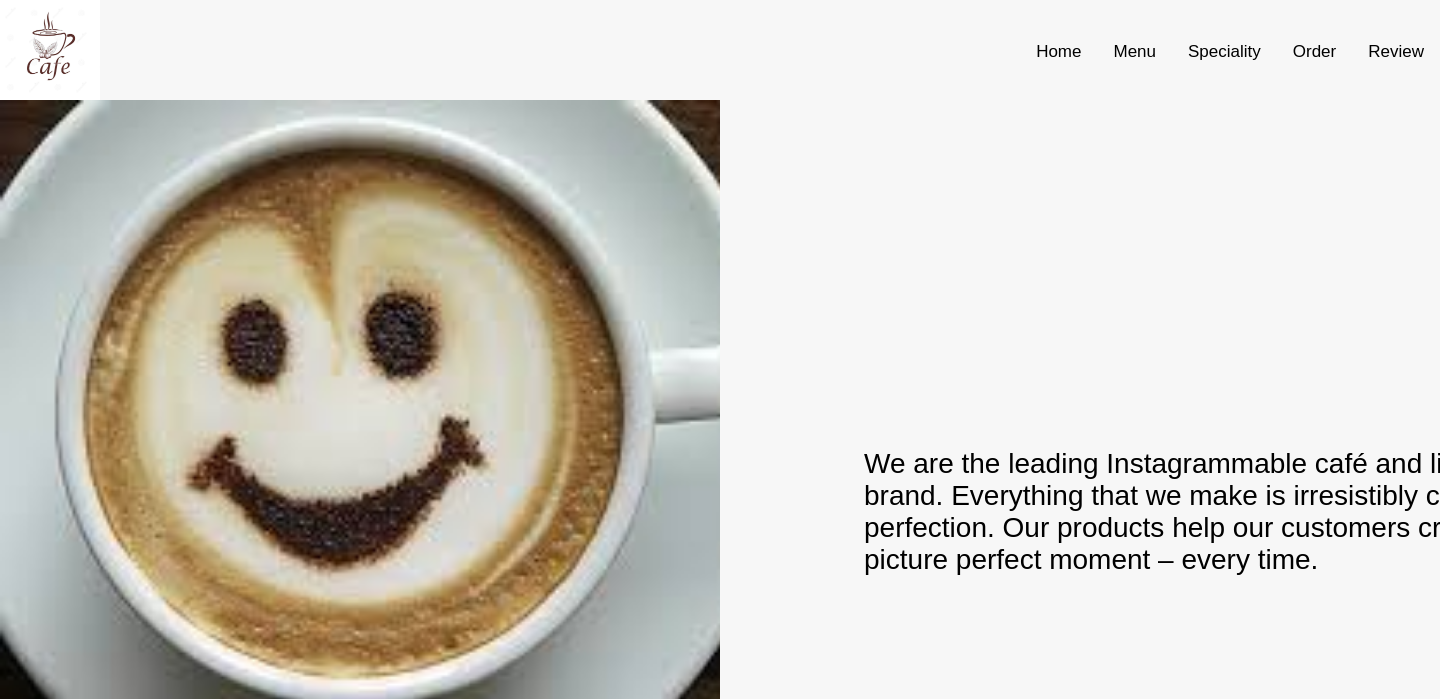
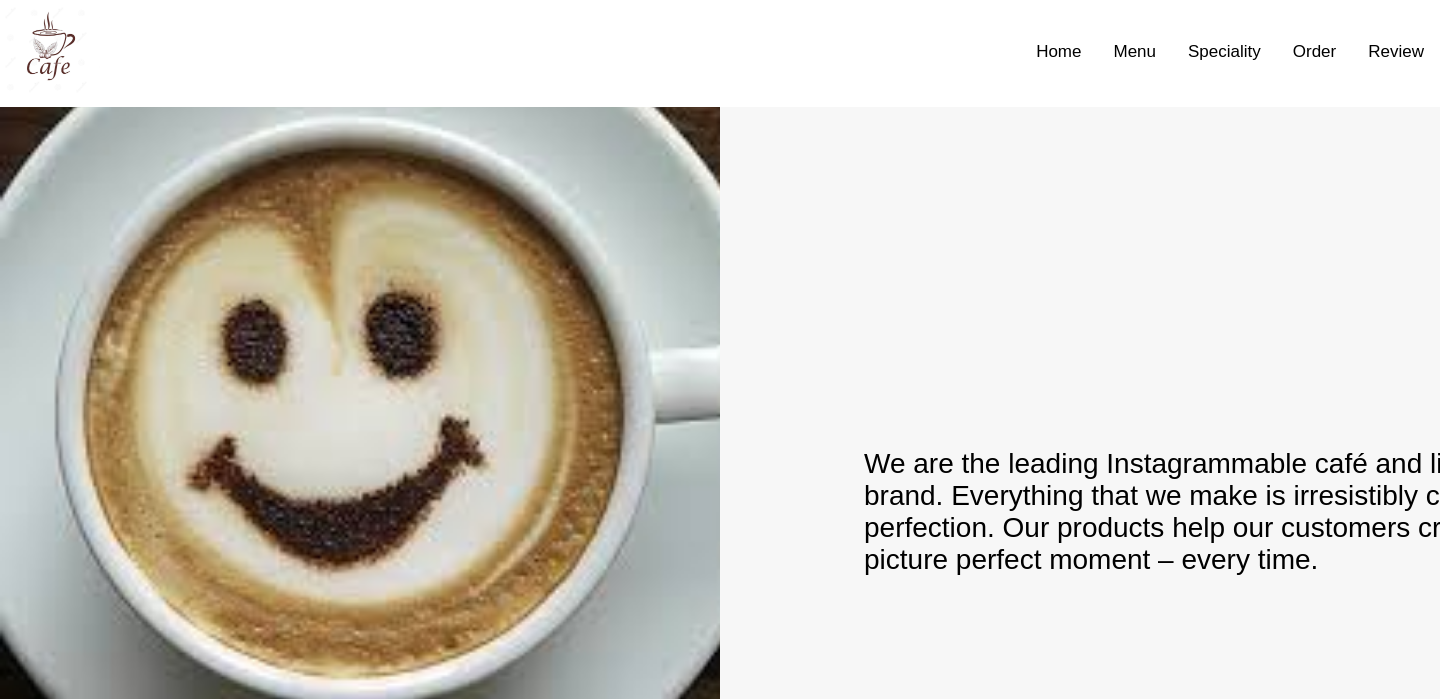
Before and after one commit to FatimaSaba/Cafe, a PHP site: page / in a window 1440 px wide; the page is wider, and only the part inside the window is pictured. Shown: the top 699 px of that part. Run offline with PHP 8.4, Linux system fonts and the light colour scheme.

Commit message:
fixing background

```diff
--- a/style_d.css
+++ b/style_d.css
@@ -12,7 +12,7 @@
 
   #navbar {
     overflow: hidden;
-    /*background-color: #333;*/
+    background-color: rgb(255, 255, 255);
   }
 
   #navbar a {
@@ -42,6 +42,7 @@
     position: fixed;
     top: 0;
     width: 100%;
+    z-index: 100;
   }
 
   .sticky + .content {
```
